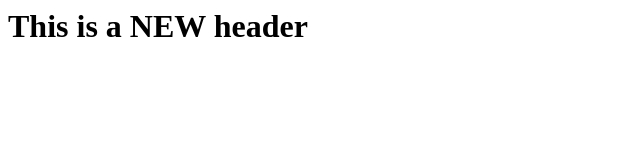
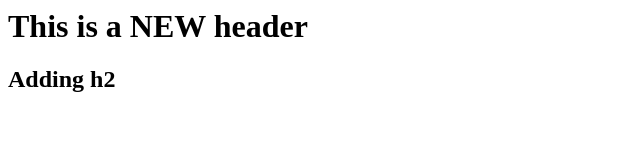
Before and after one commit to ankurmota/AnkurGitHubTest, a plain HTML site: page index.html in a window 1280 px wide. Shown: the whole page, without its empty margins (0-640 px from the left). Drawn offline with Linux system fonts and the light colour scheme.

Commit message:
Added heder h2

```diff
--- a/index.html
+++ b/index.html
@@ -1,3 +1,4 @@
 <html>
 <h1> This is a NEW header</h1>
+<h2>Adding h2</h2>
 </html>
```
